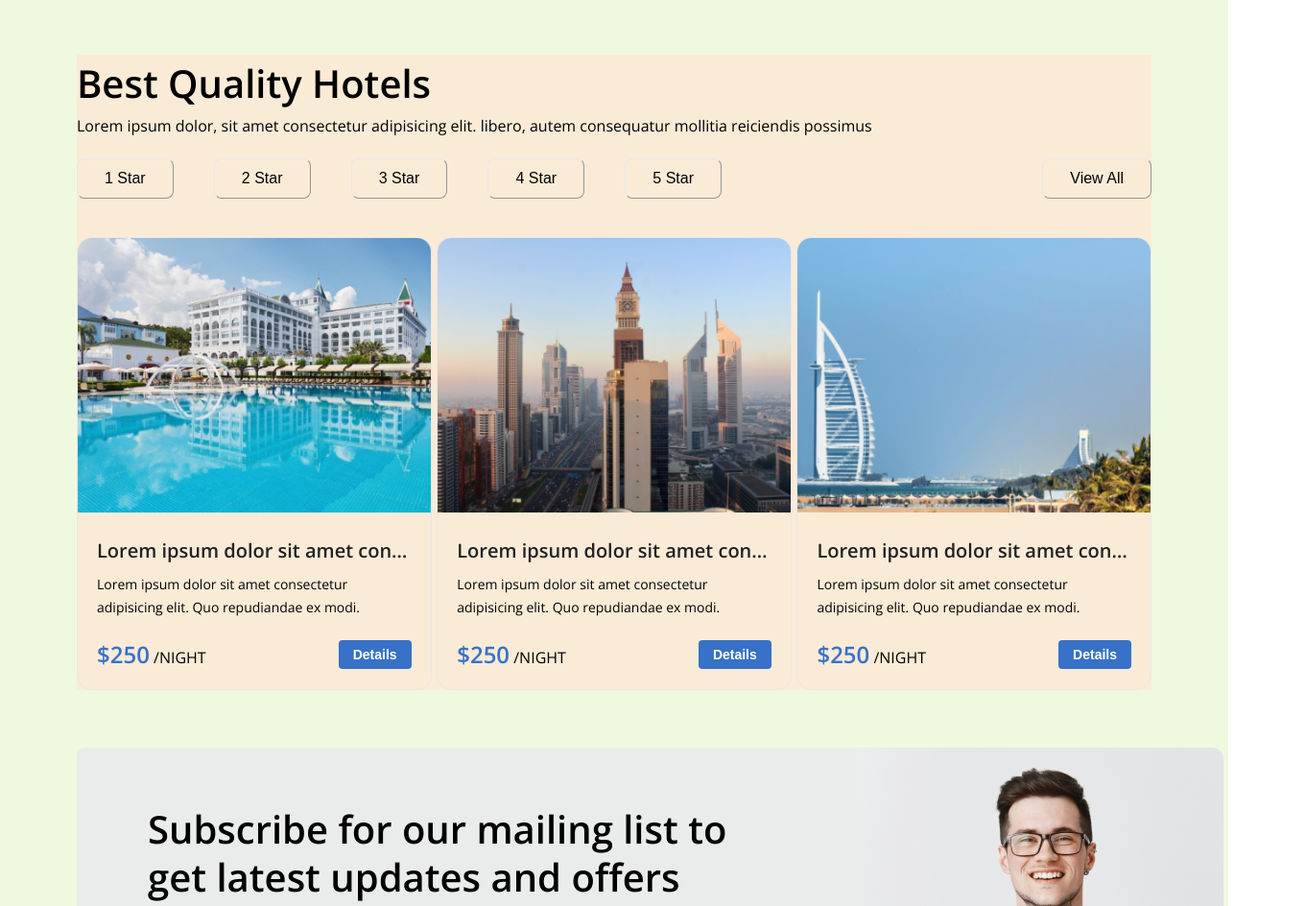
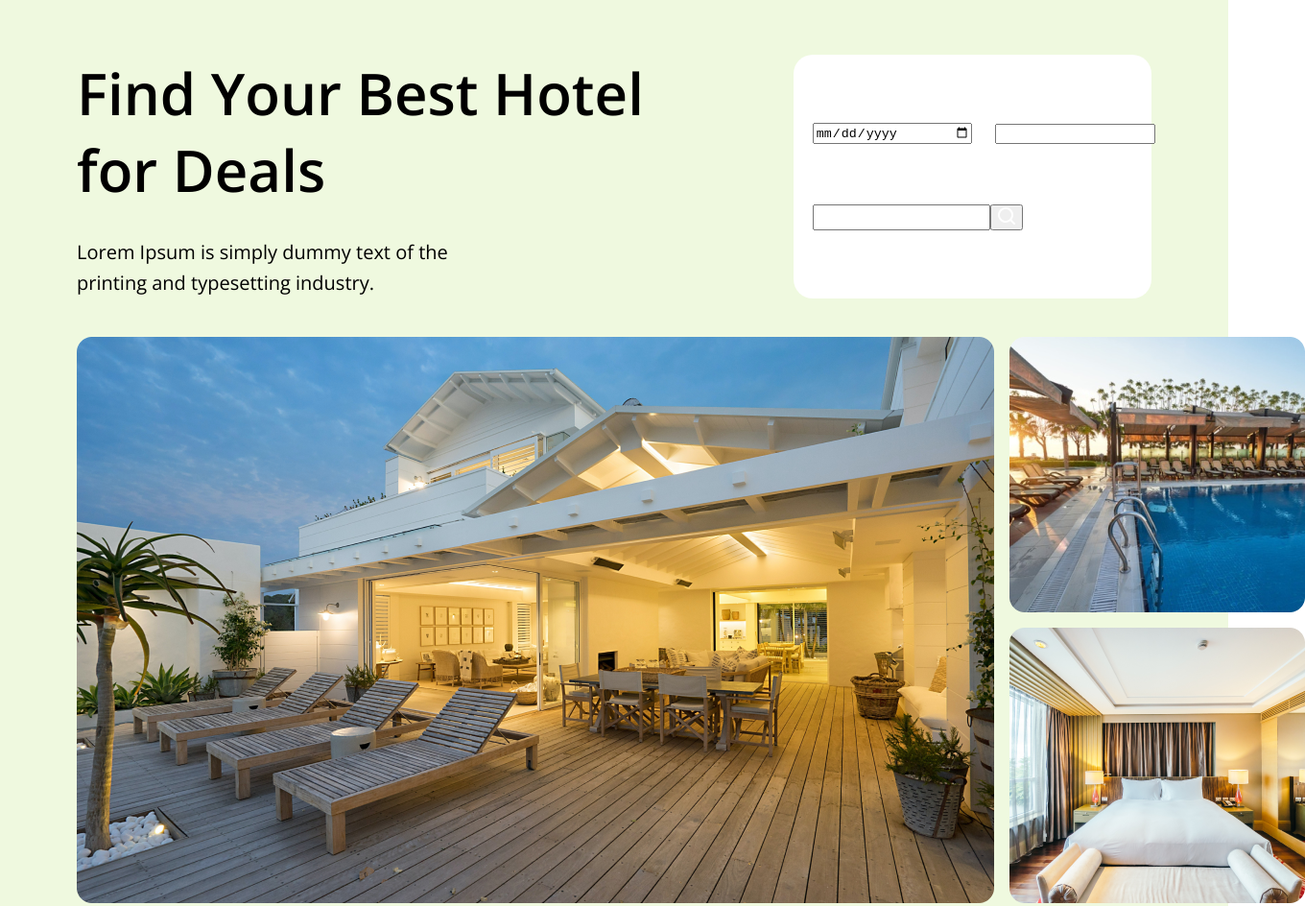
Before and after one commit to valeevden/front-p, a plain HTML site: page index.html in a window 1280 px wide. Shown: the part 89-1033 px from the top of the page at 96% size, 1360 px wide, since content can reach past the window. Drawn offline with nearby package versions, Linux system fonts and the light colour scheme; files that its build step writes are made by us from their sources.

Commit message:
hero section

```diff
--- a/index.html
+++ b/index.html
@@ -26,6 +26,31 @@
         <a href="" class="button">Sign In</a>
       </nav>
     </header>
+    <section id="hero-section">
+      <div class="title-block flex">
+        <div class="text">
+          <div class="title">Find Your Best Hotel for Deals</div>
+          <div class="title-desc">Lorem Ipsum is simply dummy text of the printing and typesetting industry.</div>
+        </div>
+        <div class="calendar-box">
+          <input type="date" class="dates">
+          <input type="number" class="persons">
+          <div class="location flex">
+            <input type="text">
+            <button type="button" class="find-button">
+              <img src="assets/img/find.svg" alt="find">
+            </button>
+          </div>
+        </div>
+      </div>
+      <div class="image-box flex">
+        <img src="assets/img/hotel1.png" class="main-img" alt="hotel1">
+        <div class="small-images flex">
+          <img src="assets/img/hotel2.png" alt="hotel2">
+          <img src="assets/img/hotel3.png" alt="hotel3">
+        </div>
+      </div>
+    </section>
     <section id="best-hotels">
       <h1>Best Quality Hotels</h1>
       <p>Lorem ipsum dolor, sit amet consectetur adipisicing elit.
@@ -98,7 +123,7 @@
             <div class="text">Lorem Ipsum is simply dummy text of the printing and typesetting industry.
               Lorem Ipsum has been the industry's</div>
             <div class="button-box flex">
-              <div class="email-input">
+              <div class="email-input flex">
                 <input type="email" class="subscribe-input" placeholder="Enter your email">
               </div>
               <button type="button">Subscribe</button>
--- a/main.scss
+++ b/main.scss
@@ -32,6 +32,63 @@ header {
     border: 1px solid rgb(153, 153, 153);
     border-radius: 35px;
   }
+}
+
+#hero-section {
+
+  .text {
+    //margin-right: 134px
+    padding-right: 134px
+  }
+  .title {
+    font-size: 60px;
+    font-weight: 600;
+    line-height: 80px;
+  }
+
+  .title-desc {
+    margin-top: 30px;
+    padding-right: 170px;
+    font-size: 20px;
+    font-weight: 400;
+    line-height: 32px;
+  }
+
+  .calendar-box {
+    display: grid;
+    width: 500px;
+    padding: 50px 20px;
+    column-gap: 24px;
+    row-gap: 20px;
+    grid-template-columns: 50% 50%;
+    align-items: center;
+
+    border-radius: 20px;
+    background: white;
+  }
+
+  .dates
+  .persons {
+    width: 218px;
+  }
+
+  .location {
+    justify-content: start;
+    grid-column: span 2;
+  }
+
+  .image-box {
+    margin-top: 40px;
+    gap: 16px;
+  }
+
+  .small-images {
+    flex-direction: column;
+  }
+
+  // .main-img {
+  //   flex-basis: 90%;
+  // }
 }
 
 #best-hotels {
@@ -155,14 +212,18 @@ header {
 
   .button-box {
     margin-right: 50px;
-    align-items: center;
     background-color: white;
     border-radius: 50px;
   }
 
+  .email-input {
+    flex-grow: 1;
+  }
+
   .subscribe-input {
+    flex-grow: 1;
     border: none;
-    padding: 14px 26px;
+    padding: 14px 0px 14px 26px;
     border-radius: 30px 0 0 30px;
     font-size: 16px;
   }
```
Also changed, not shown: assets/img/find.svg (added), assets/img/hotel1.png (added), assets/img/hotel2.png (added), assets/img/hotel3.png (added).
